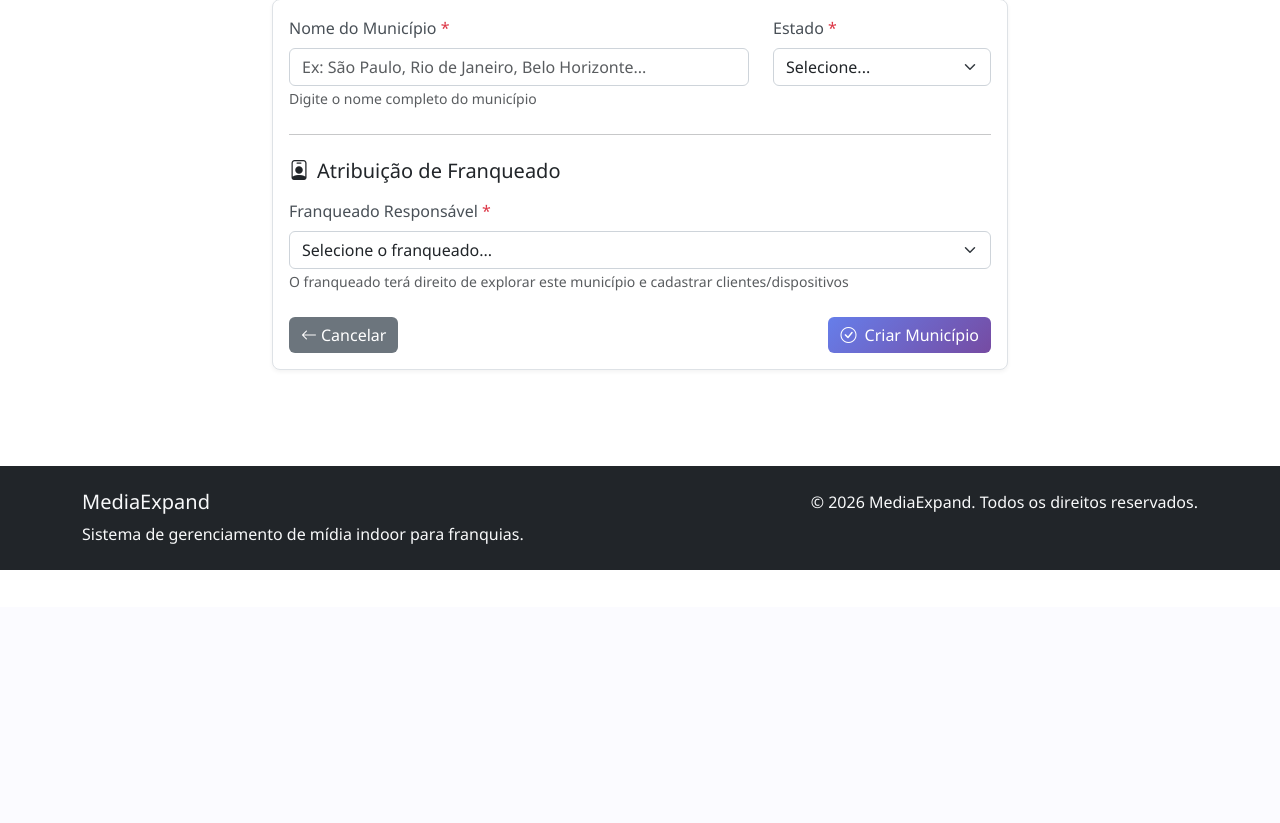
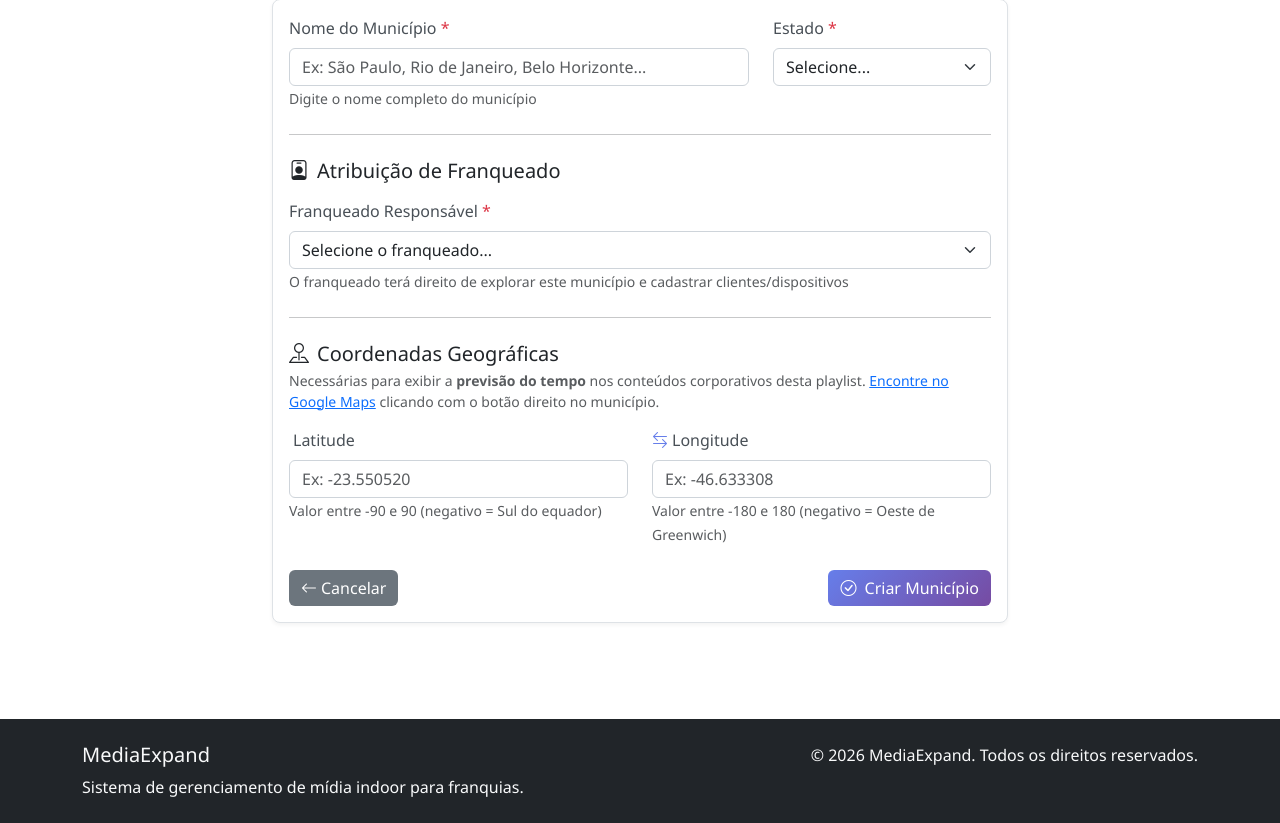
Before and after one commit to marcosdollis/web-mediaexpand, a Django app: template templates/municipios/municipio_form.html in a window 1280 px wide. Shown: the part 193-1016 px from the top of the page. Before the commit the page ends 763 px from the top, so only its background shows below. Run offline with Django 4.2, Linux system fonts and the light colour scheme; the template is opened without the code that fills it, so the values that code supplies are empty.

Commit message:
feat: Add latitude and longitude fields to Municipio creation and update forms

```diff
--- a/templates/municipios/municipio_form.html
+++ b/templates/municipios/municipio_form.html
@@ -84,6 +84,37 @@
                     </div>
                     {% endif %}
 
+                    <hr class="my-4">
+
+                    <h5 class="mb-1">
+                        <i class="bi bi-pin-map me-2"></i>Coordenadas Geográficas
+                    </h5>
+                    <p class="text-muted small mb-3">
+                        Necessárias para exibir a <strong>previsão do tempo</strong> nos conteúdos corporativos desta playlist.
+                        <a href="https://www.google.com/maps" target="_blank" rel="noopener">Encontre no Google Maps</a> clicando com o botão direito no município.
+                    </p>
+
+                    <div class="row mb-3">
+                        <div class="col-md-6">
+                            <label class="form-label">
+                                <i class="bi bi-arrow-up-down me-1 text-primary"></i>Latitude
+                            </label>
+                            <input type="number" name="latitude" class="form-control" step="0.000001"
+                                   value="{{ municipio.latitude|default:'' }}"
+                                   placeholder="Ex: -23.550520">
+                            <small class="text-muted">Valor entre -90 e 90 (negativo = Sul do equador)</small>
+                        </div>
+                        <div class="col-md-6">
+                            <label class="form-label">
+                                <i class="bi bi-arrow-left-right me-1 text-primary"></i>Longitude
+                            </label>
+                            <input type="number" name="longitude" class="form-control" step="0.000001"
+                                   value="{{ municipio.longitude|default:'' }}"
+                                   placeholder="Ex: -46.633308">
+                            <small class="text-muted">Valor entre -180 e 180 (negativo = Oeste de Greenwich)</small>
+                        </div>
+                    </div>
+
                     <div class="d-flex justify-content-between mt-4">
                         <a href="{% url 'municipio_list' %}" class="btn btn-secondary">
                             <i class="bi bi-arrow-left me-1"></i>Cancelar
```
Also changed, not shown: core/views.py (+9 -1 lines).
